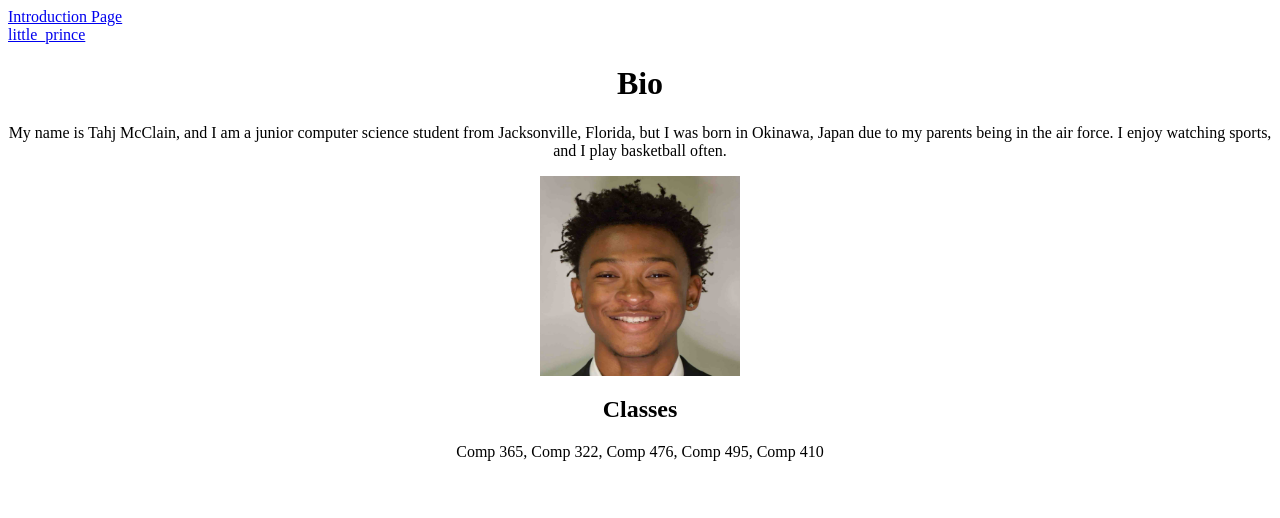
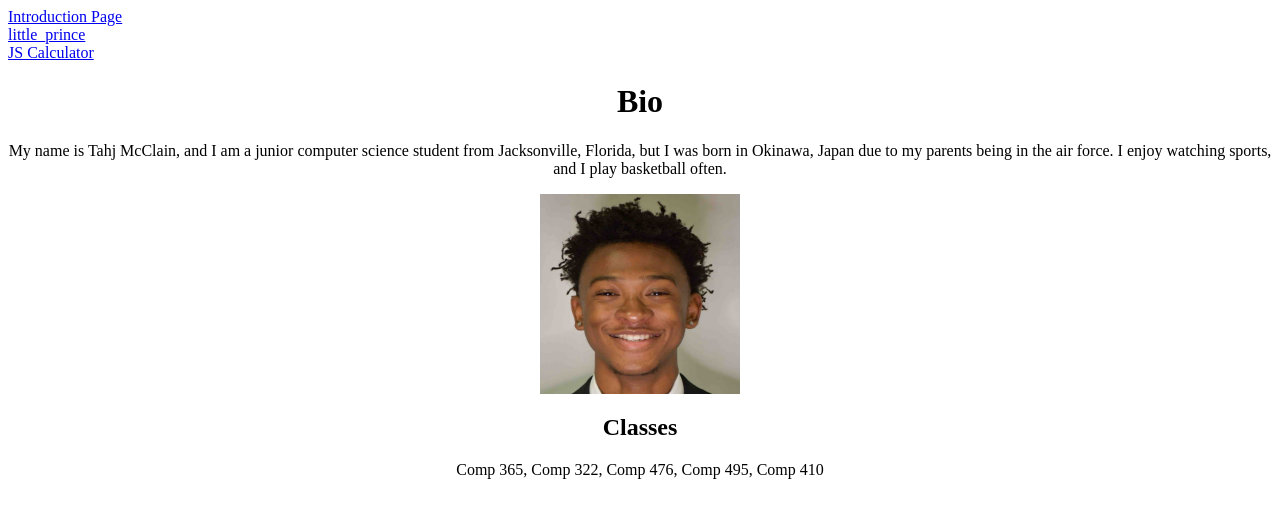
Before and after one commit to TahjM/TahjM.github.io, a plain HTML site: page index.html in a window 1280 px wide. Drawn offline with Linux system fonts and the light colour scheme.

Commit message:
Update index.html

```diff
--- a/index.html
+++ b/index.html
@@ -8,6 +8,8 @@
 <a href="introduction.html">Introduction Page</a>
 <br>
 <a href="little_prince.html">little_prince</a>
+<br>
+<a href="calculator.html">JS Calculator</a>
     <!-- bio heading-->
     <h1 style="text-align: center" >Bio</h1>
         <!-- paragraph for bio about myself-->
```
